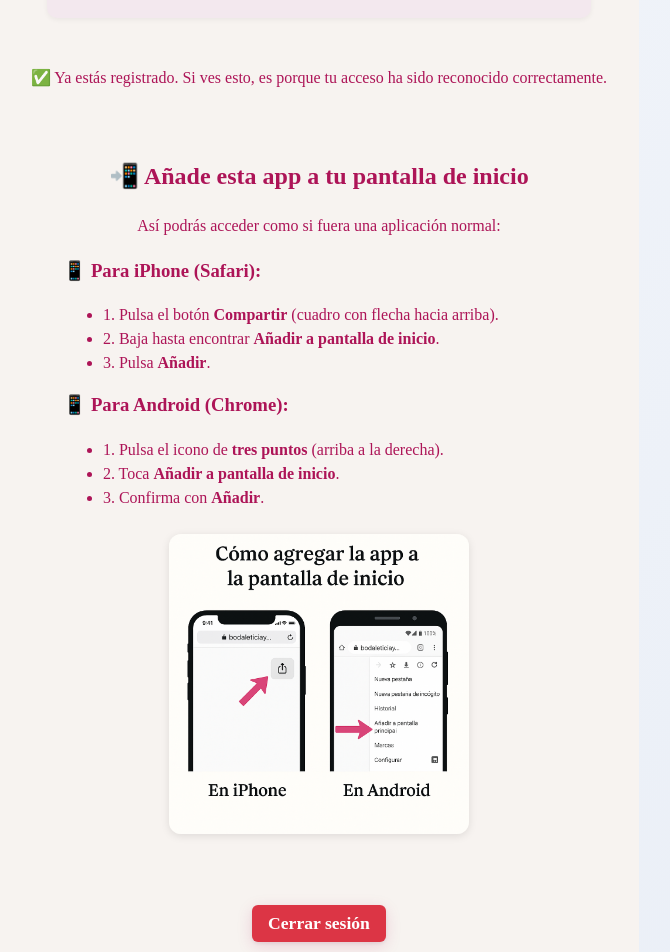
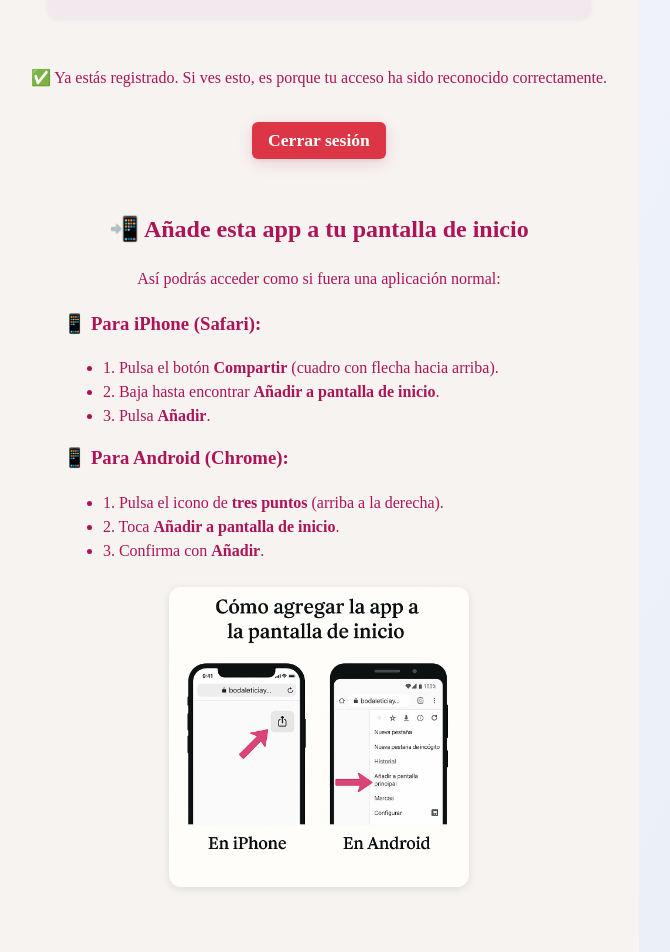
Before and after one commit to lunabnf/app-bodas-javascript, a React (Vite) app: page /home in a window 1280 px wide. Shown: the part 140-1092 px from the top of the page, without its empty margins (321-991 px from the left). Built offline with nearby package versions, Linux system fonts and the light colour scheme; no server answers; the database is empty; sample sign-in values are in the browser's storage.

Commit message:
💾 Punto de guardado

```diff
--- a/src/pages/Home.jsx
+++ b/src/pages/Home.jsx
@@ -2,7 +2,7 @@ import { getFirestore, getDoc, doc, setDoc } from "firebase/firestore";
 import { getApp } from "firebase/app";
 import { useNavigate } from "react-router-dom";
 import { useState, useEffect } from "react";
-import { getAuth } from "firebase/auth";
+import { getAuth, createUserWithEmailAndPassword } from "firebase/auth";
 
 function Home() {
   const navigate = useNavigate();
@@ -56,7 +56,7 @@ function Home() {
     }
 
     try {
-      const userCredential = await auth.createUserWithEmailAndPassword(email, password);
+      const userCredential = await createUserWithEmailAndPassword(auth, email, password);
       const nuevoUsuario = {
         nombre,
         email,
@@ -148,6 +148,20 @@ function Home() {
       {user && (
         <div style={{ textAlign: "center", paddingTop: "1rem" }}>
           <p>✅ Ya estás registrado. Si ves esto, es porque tu acceso ha sido reconocido correctamente.</p>
+          <button
+            onClick={cerrarSesion}
+            style={{
+              marginTop: "1rem",
+              padding: "0.5rem 1rem",
+              background: "#dc3545",
+              color: "#fff",
+              border: "none",
+              borderRadius: "6px",
+              cursor: "pointer"
+            }}
+          >
+            Cerrar sesión
+          </button>
         </div>
       )}
 
@@ -174,24 +188,6 @@ function Home() {
           </div>
         </div>
       )}
-
-      {user && (
-        <div style={{ marginTop: "2rem", textAlign: "center" }}>
-          <button
-            onClick={cerrarSesion}
-            style={{
-              padding: "0.5rem 1rem",
-              background: "#dc3545",
-              color: "#fff",
-              border: "none",
-              borderRadius: "6px",
-              cursor: "pointer"
-            }}
-          >
-            Cerrar sesión
-          </button>
-        </div>
-      )}
     </>
   );
 }
--- a/src/pages/RegistroUsuario.jsx
+++ b/src/pages/RegistroUsuario.jsx
@@ -27,7 +27,7 @@ const RegistroUsuario = () => {
         return;
       }
 
-      const codigoCorrecto = docSnap.data().valor;
+      const codigoCorrecto = docSnap.data().codigo;
 
       if (codigo !== codigoCorrecto) {
         setError("Código de invitación incorrecto.");
@@ -52,7 +52,7 @@ const RegistroUsuario = () => {
 
       await setDoc(usuariosRef, { uid: user.uid });
 
-      navigate("/home");
+      navigate("/");
       setError("");
     } catch (err) {
       setError("Error al registrar usuario: " + err.message);
```
